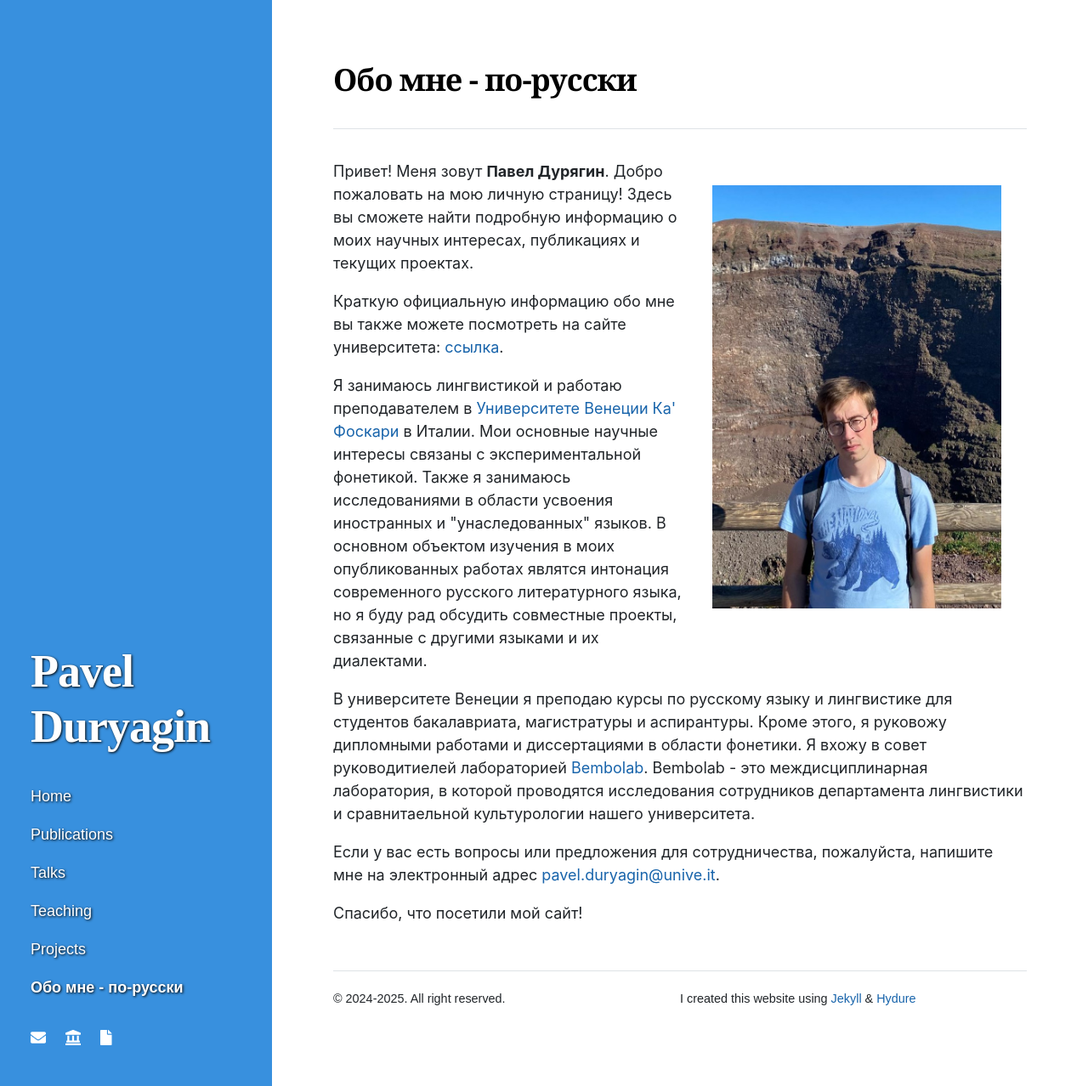
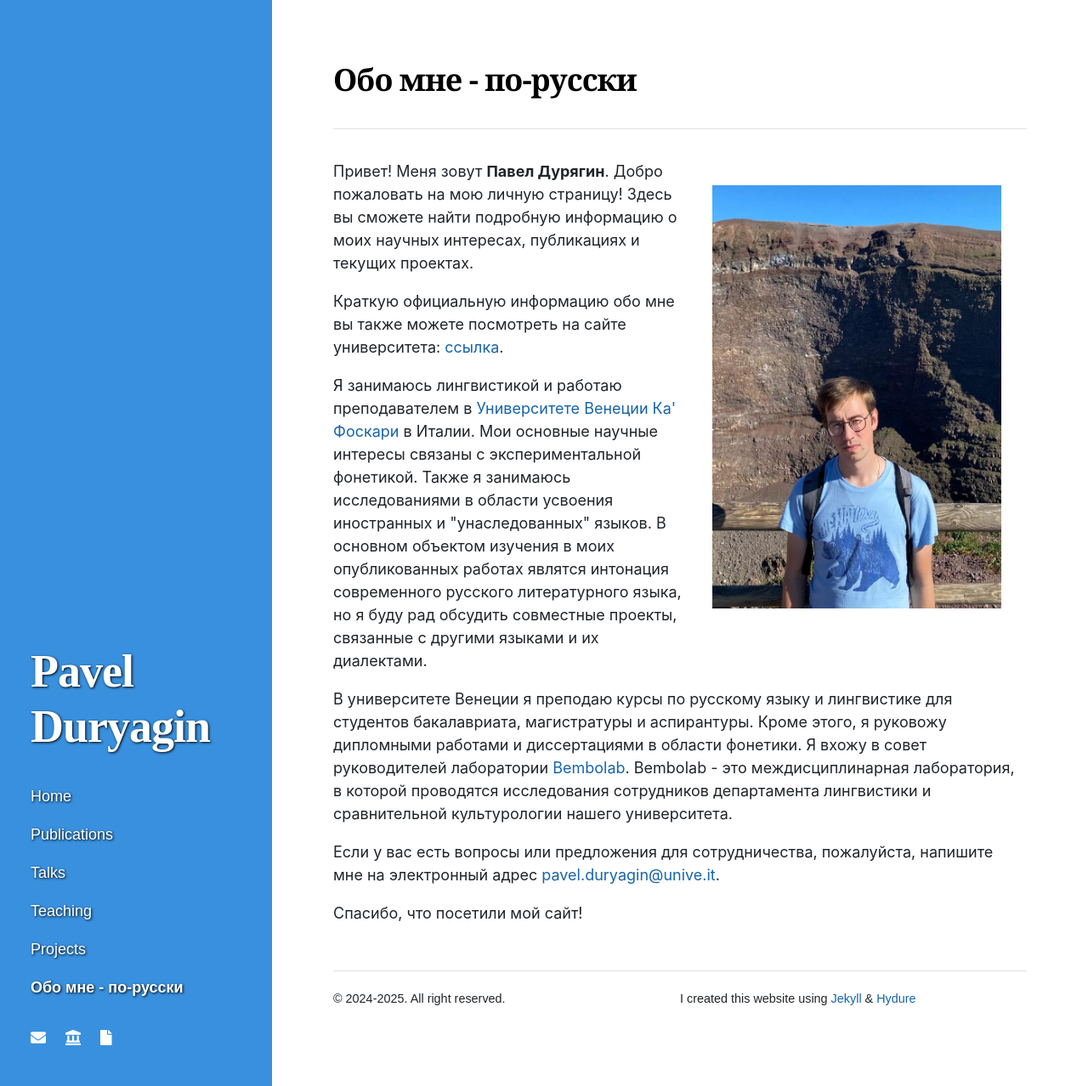
Before and after one commit to pavelduryagin/pavelduryagin.github.io, a Jekyll site: the page built from russian.html, in a window 1280 px wide and 1278 px high. Shown: the whole window at 85% size. Built offline with Jekyll 4.4.1, drawn with Linux system fonts in a browser that asks for light colours; nearby versions of some CDN libraries.

Commit message:
small updates

```diff
--- a/heritage_rus.html
+++ b/heritage_rus.html
@@ -6,13 +6,13 @@
 <!DOCTYPE html>
 <html>
 <body>
-<p>UNDER CONSTRUCTION
-</p>
-
 
 <p>Для участия в исследованиях свяжитесь со мной по адресу <a href= "mailto:pavel.duryagin@unive.it">pavel.duryagin@unive.it</a>
   или <a href= "mailto:nasledrus@unive.it">nasledrus@unive.it</a>
 </p>
+</p>
+
+<img src="/flyer_bilinguismo.jpg" alt="Bilinguals info">
 
 
 </body>
--- a/russian.html
+++ b/russian.html
@@ -28,8 +28,8 @@
 
 <p>В университете Венеции я преподаю курсы по русскому языку и лингвистике для студентов бакалавриата, магистратуры и аспирантуры.
     Кроме этого, я руковожу дипломными работами и диссертациями в области фонетики.
-    Я вхожу в совет руководитиелей лабораторией <a href="https://www.unive.it/pag/40828/" target=”_blank”>Bembolab</a>.
-    Bembolab - это междисциплинарная лаборатория, в которой проводятся исследования сотрудников департамента лингвистики и сравнитаельной культурологии нашего университета.
+    Я вхожу в совет руководителей лаборатории <a href="https://www.unive.it/pag/40828/" target=”_blank”>Bembolab</a>.
+    Bembolab - это междисциплинарная лаборатория, в которой проводятся исследования сотрудников департамента лингвистики и сравнительной культурологии нашего университета.
 </p>
 
 <p> Если у вас есть вопросы или предложения для сотрудничества, пожалуйста, напишите мне на электронный адрес <a href="mailto:pavel.duryagin@unive.it">pavel.duryagin@unive.it</a>.</p>
```
Also changed, not shown: 1 other file.
